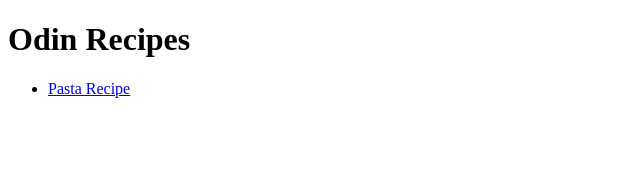
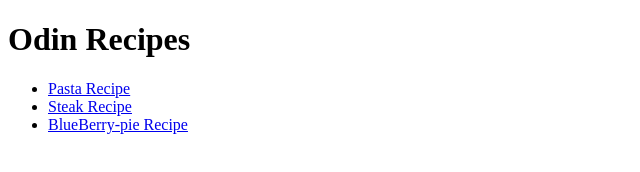
Before and after one commit to Moa1thDev/odin-recipes, a plain HTML site: page index.html in a window 1280 px wide. Shown: the whole page, without its empty margins (0-640 px from the left). Drawn offline with Linux system fonts and the light colour scheme.

Commit message:
Added Links to new recipes Steak, blueberry-pie

```diff
--- a/index.html
+++ b/index.html
@@ -8,6 +8,9 @@
     <h1>Odin Recipes</h1>
 <ul>
     <li><a href="./recipes/pasta.html">Pasta Recipe</a></li>
+    <li><a href="./recipes/steak.html">Steak Recipe</a></li>
+    <li><a href="./recipes/blueberry-pie.html">BlueBerry-pie Recipe</a></li>
+
 </ul>
 </body>
 </html>
```
